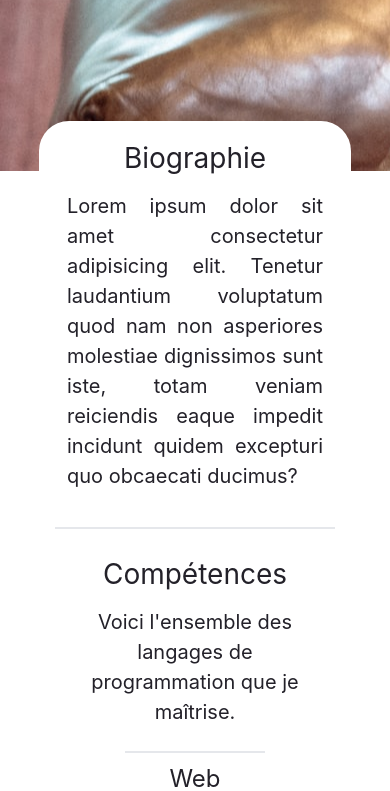
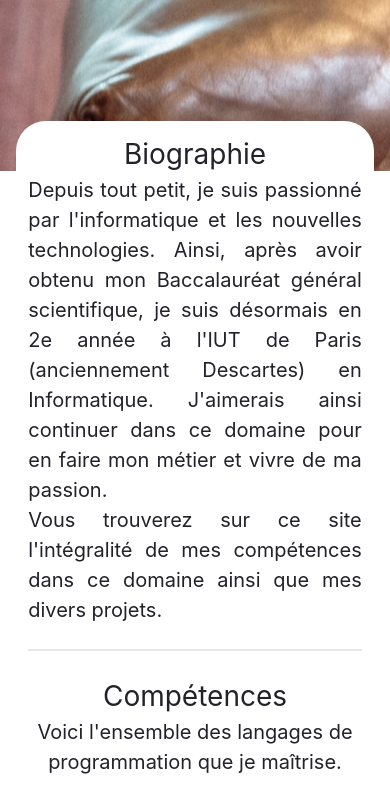
Before and after one commit to Zareix/raphael-catarino-website, a Gatsby site: page / in a window 390 px wide. Shown: the part 589-1380 px from the top of the page. Built offline with nearby package versions, Linux system fonts and the light colour scheme; Gatsby itself is replaced by a stand-in of ours.

Commit message:
responsive

```diff
--- a/src/components/Biographie.js
+++ b/src/components/Biographie.js
@@ -3,19 +3,23 @@ import React from "react"
 const bioStyles = {
   borderTopLeftRadius: "10px",
   borderTopRightRadius: "10px",
-  textAlign: "center"
+  textAlign: "center",
 }
 
 const Biographie = (props) => {
   return (
-    <div style={bioStyles} id={props.id} className="grid grid-cols-1">
-        <h1 className="contTitle">Biographie</h1>
-        <p className="contText text-justify justify-self-center md:w-8/12">
-          Lorem ipsum dolor sit amet consectetur adipisicing elit. Tenetur
-          laudantium voluptatum quod nam non asperiores molestiae dignissimos
-          sunt iste, totam veniam reiciendis eaque impedit incidunt quidem
-          excepturi quo obcaecati ducimus?
-        </p>
+    <div style={bioStyles} id={props.id}>
+      <h1 className="contTitle">Biographie</h1>
+      <p className="contText text-justify md:w-8/12">
+        Depuis tout petit, je suis passionné par l'informatique et les nouvelles
+        technologies. Ainsi, après avoir obtenu mon Baccalauréat général
+        scientifique, je suis désormais en 2e année à l'IUT de Paris
+        (anciennement Descartes) en Informatique. J'aimerais ainsi continuer
+        dans ce domaine pour en faire mon métier et vivre de ma passion.
+        <br></br>
+        Vous trouverez sur ce site l'intégralité de mes compétences dans ce
+        domaine ainsi que mes divers projets.
+      </p>
     </div>
   )
 }
--- a/src/components/Competences.js
+++ b/src/components/Competences.js
@@ -3,10 +3,10 @@ import React from "react"
 import { useStaticQuery } from "gatsby"
 import Img from "gatsby-image"
 
-const compTitle = {
+const compTitleStyles = {
   fontSize: "1.5rem",
   marginTop: "1.5rem",
-  paddingTop: "0.5rem"
+  paddingTop: "0.5rem",
 }
 
 const Competences = (props) => {
@@ -59,7 +59,7 @@ const Competences = (props) => {
           Voici l'ensemble des langages de programmation que je maîtrise.
         </p>
         <div>
-          <h3 style={compTitle} className="w-6/12 border-t-2 mx-auto">
+          <h3 style={compTitleStyles} className="w-6/12 border-t-2 mx-auto">
             Web
           </h3>
           <div className="flex flex-wrap justify-items-center place-content-center">
@@ -73,7 +73,7 @@ const Competences = (props) => {
           </div>
         </div>
         <div>
-          <h3 style={compTitle} className="w-6/12 border-t-2 mx-auto">
+          <h3 style={compTitleStyles} className="w-6/12 border-t-2 mx-auto">
             Software
           </h3>
           <div className="flex flex-wrap justify-items-center place-content-center">
@@ -87,7 +87,7 @@ const Competences = (props) => {
           </div>
         </div>
         <div>
-          <h3 style={compTitle} className="w-6/12 border-t-2 mx-auto">
+          <h3 style={compTitleStyles} className="w-6/12 border-t-2 mx-auto">
             Database
           </h3>
           <div className="flex flex-wrap justify-items-center place-content-center">
--- a/src/components/Navbar.js
+++ b/src/components/Navbar.js
@@ -48,7 +48,7 @@ const Navigation = () => {
           ((props) => (
             <div style={props}>
               <div style={navStyles}>
-                <div  className="flex justify-center md:justify-end  mr-3">
+                <div  className="flex justify-center md:justify-end  md:mr-3">
                   <a style={linkStyles} href="#bio">
                     A propos
                   </a>
--- a/src/pages/index.js
+++ b/src/pages/index.js
@@ -18,7 +18,6 @@ const pageStyles = {
 
 const contentStyles = {
   height: "1000px",
-  width: "80%",
   top: "-50px",
   position: "relative",
   backgroundColor: "white",
@@ -34,11 +33,10 @@ const IndexPage = () => {
           from={{ opacity: 0 }}
           to={{ opacity: 1 }}
           config={config.molasses}
-          delay={1000}
         >
           {(spring) => (
             <div style={spring}>
-              <div style={contentStyles} className="mx-auto p-4 md:p-14">
+              <div style={contentStyles} className="mx-auto p-3 md:p-14 w-11/12 md:w-5/6">
                 <Biographie id={"bio"} />
                 <Competences id={"competences"} />
                 <Projets id={"projets"} />
--- a/src/styles/index.css
+++ b/src/styles/index.css
@@ -3,6 +3,6 @@
 }
 
 .contText{
-    margin : 0.75rem;
+    margin : auto;
     font-size: 1.25rem;
 }
```
